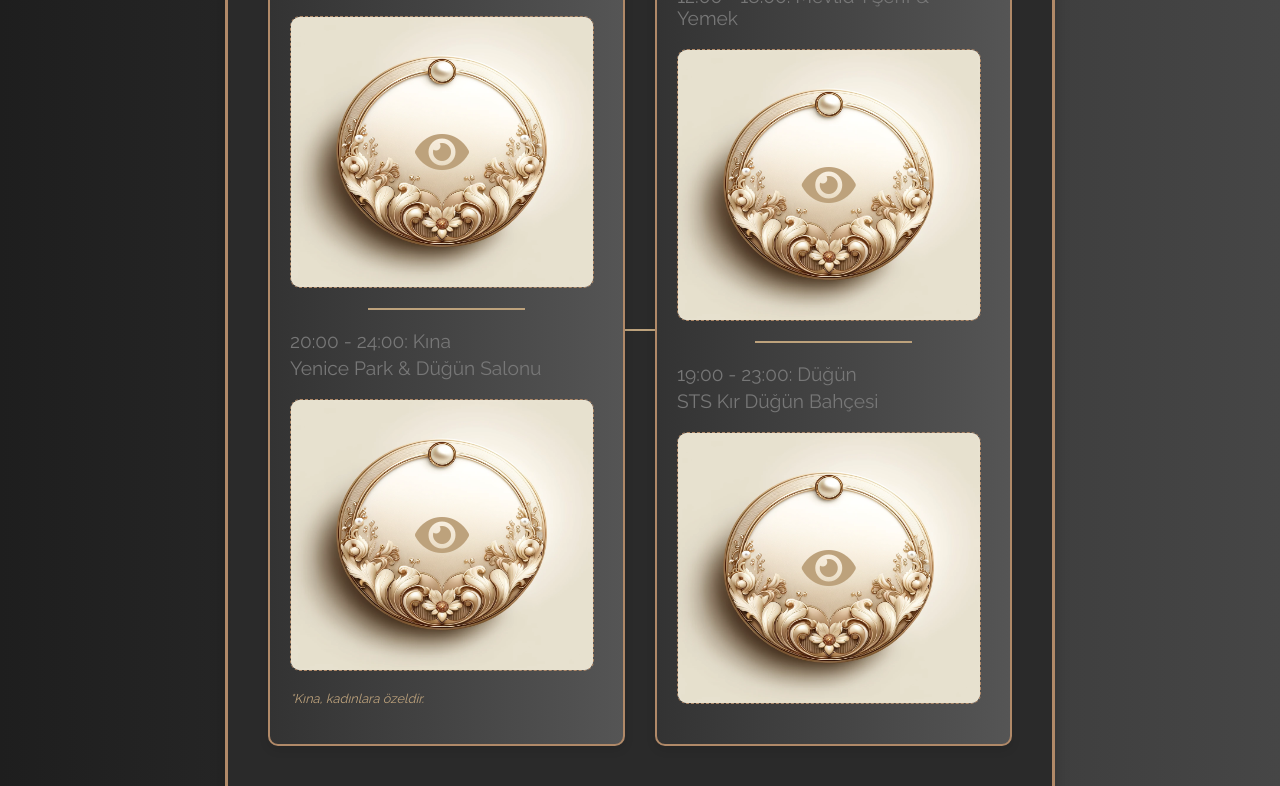
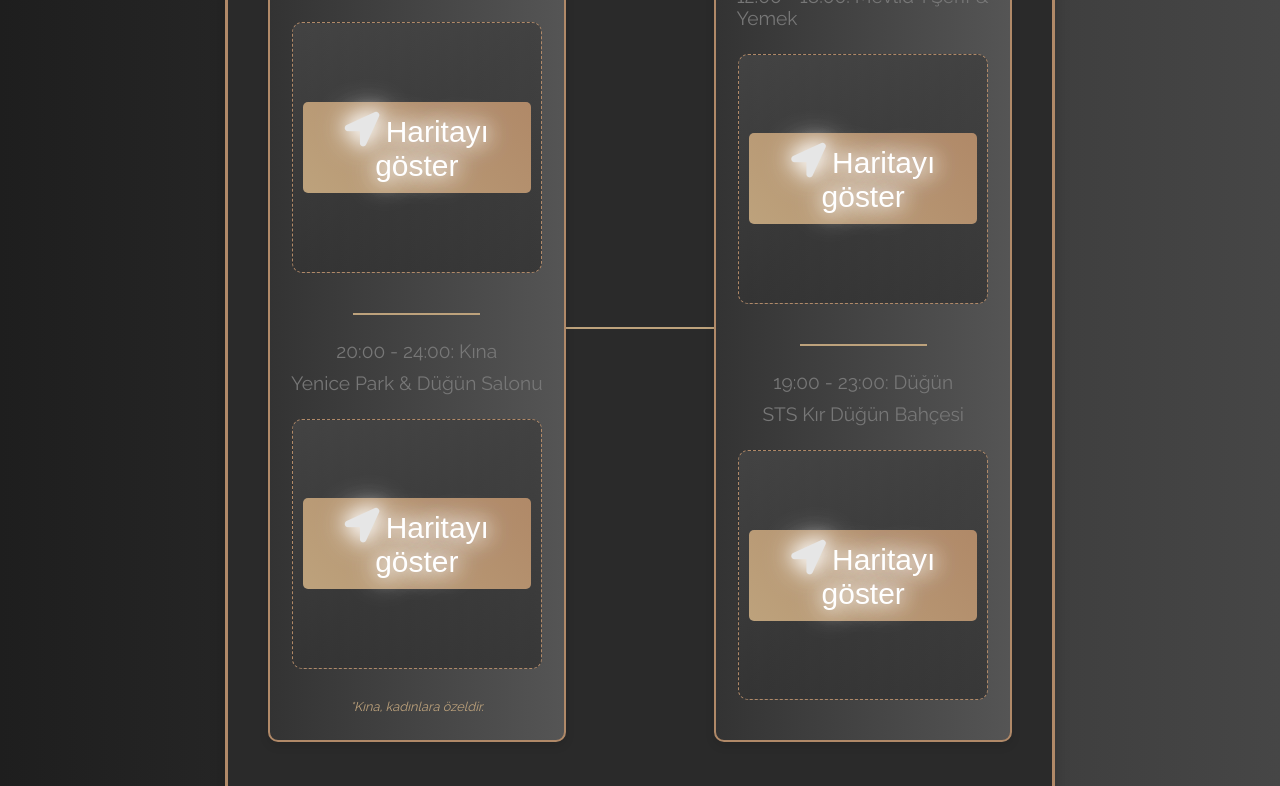
Before and after one commit to umitaltintas/wedding, a plain HTML site: page index.html in a window 1280 px wide. Shown: the part 393-1179 px from the top of the page. Drawn offline with Linux system fonts and the light colour scheme.

Commit message:
Update height of map area for better visibility

```diff
--- a/index.html
+++ b/index.html
@@ -132,7 +132,11 @@
         }
 
         .timeline-item {
-            width: 48%;
+            width: 40%;
+            display: flex;
+            flex-direction: column;
+            align-items: center;
+            justify-content: center;
             box-sizing: border-box;
             background: linear-gradient(90deg, rgba(249, 249, 249, 1) 0%, rgba(215, 215, 215, 1) 100%);
             padding: 20px;
@@ -160,70 +164,70 @@
             font-size: 1.2em;
         }
 
+        .dark-mode .map-area {
+            border: 1px dashed #b08968;
+            background: linear-gradient(135deg, rgba(80, 80, 80, 0.5) 0%, rgba(50, 50, 50, 0.5) 50%, rgba(30, 30, 30, 0.5) 100%);
+            color: #e6e6e6;
+            animation: shine 2s infinite alternate;
+            font-size: 1.2em;
+        }
+
         .map-area {
-            text-align: center;
             margin: 20px 0;
             margin-right: 0;
             border: 1px dashed #bda27c;
             padding: 10px;
             width: 90%;
-            height: 250px;
+            aspect-ratio: 1 / 1;
             display: flex;
+            justify-content: center;
             align-items: center;
-            justify-content: center;
-            position: relative;
             z-index: 10;
-            background-color: #f0f0f0;
+            color: #4a4a4a;
             border-radius: 10px;
-            background-image: url('assets/map-bg.webp');
-            background-position: center;
-            background-repeat: no-repeat;
-            background-clip: padding-box;
-            background-size: 100% 100%;
-
+            background: linear-gradient(135deg, rgba(240, 240, 240, 0.5) 0%, rgba(220, 220, 220, 0.5) 50%, rgba(200, 200, 200, 0.5) 100%);
+            background-blend-mode: overlay;
+            animation: shine 2s infinite alternate;
+            font-size: 1.2em;
         }
 
-        .map-area img {
-            max-width: 100%;
-            max-height: 100%;
-            object-fit: cover;
+        .load-map-btn {
+            background: linear-gradient(45deg, #bda27c, #b08968);
+            color: #fff;
+            border: none;
+            border-radius: 5px;
+            cursor: pointer;
+            font-size: 1.2em;
+            transition: background-color 0.3s ease, transform 0.3s ease;
+            padding: 10px 20px;
+            animation: shine 2s infinite alternate;
+        }
+
+        .load-map-btn:hover {
+            background: linear-gradient(45deg, #cc9966, #a87e5d);
+            transform: scale(1.1);
         }
 
 
-
-        .load-map-btn {
-            padding: 10px 20px;
-            background-color: transparent;
-            color: white;
-            border: none;
-            border-radius: 5px;
-            cursor: pointer;
-            font-size: 1em;
-            transition: background-color 0.3s ease;
-
+        .fa-location-arrow {
+            color: #ffffff;
+            font-size: 1.5em;
+            animation: shine 2s infinite alternate;
         }
 
-        .fa-eye {
-            font-size: xxx-large;
-            color: #bda27c;
-
+        .dark-mode .fa-location-arrow {
+            color: #e6e6e6;
+            font-size: 1.5em;
+            animation: shine 2s infinite alternate;
         }
 
-        .fa-eye:hover {
-            color: #b08968;
-            text-shadow:
-                0 0 5px #b08968,
-                0 0 20px #b08968;
-
-        }
-
-
-
-        .divider {
-            width: 50%;
-            height: 2px;
-            background: #bda27c;
-            margin: 20px auto;
+        @keyframes shine {
+            0% {
+                text-shadow: 0 0 5px rgba(255, 255, 255, 0.5), 0 0 10px rgba(255, 255, 255, 0.5), 0 0 15px rgba(255, 255, 255, 0.5);
+            }
+            100% {
+                text-shadow: 0 0 20px rgba(255, 255, 255, 1), 0 0 30px rgba(255, 255, 255, 1), 0 0 40px rgba(255, 255, 255, 1);
+            }
         }
 
         @media (max-width: 768px) {
@@ -239,7 +243,35 @@
             .horizontal-line {
                 display: none;
             }
+
+            h1 {
+                font-size: 3em;
+            }
+
+            h2 {
+                font-size: 1.2em;
+            }
+
+            .load-map-btn {
+                font-size: 0.9em;
+                padding: 8px 16px;
+            }
+
+            .fa-location-arrow {
+                font-size: 1.2em;
+            }
         }
+
+
+
+        .divider {
+            width: 50%;
+            height: 2px;
+            background: #bda27c;
+            margin: 20px auto;
+        }
+
+
 
         .contact-groups {
             display: flex;
@@ -317,6 +349,11 @@
             background: #bda27c;
             z-index: 0;
         }
+
+        .eye-button-container {
+            font-size: 1.3em;
+
+        }
     </style>
 </head>
 
@@ -338,7 +375,7 @@
                 <p class="time1"></p>
                 <div class="map-area map1">
                     <button class="load-map-btn">
-                        <i class="fas fa-solid fa-eye"></i>
+                        <i class="fas fa-solid fa-location-arrow"></i> <span class="eye-button-container">Haritayı göster</span>
                     </button>
                 </div>
                 <div class="divider"></div>
@@ -347,11 +384,13 @@
 
                 <div class="map-area map2">
                     <button class="load-map-btn">
-                        <i class="fas fa-solid fa-eye"></i>
+                        <i class="fas fa-solid fa-location-arrow"></i> <span class="eye-button-container">Haritayı göster</span>
                     </button>
+
+
                 </div>
                 <p style="font-style: italic; font-size: 0.8em; color: #bda27c; margin-top: 10px;"><em>*Kına, kadınlara
-                    özeldir.</em></p>
+                        özeldir.</em></p>
             </div>
             <div class="horizontal-line"></div>
             <div class="timeline-item" data-date="26 Haziran - Çarşamba"
@@ -367,7 +406,7 @@
                 <p class="time1"></p>
                 <div class="map-area map1">
                     <button class="load-map-btn">
-                        <i class="fas fa-solid fa-eye"></i>
+                        <i class="fas fa-solid fa-location-arrow"></i> <span class="eye-button-container">Haritayı göster</span>
                     </button>
                 </div>
                 <div class="divider"></div>
@@ -375,20 +414,20 @@
                 <p class="place"></p>
                 <div class="map-area map2">
                     <button class="load-map-btn">
-                        <i class="fas fa-solid fa-eye"></i>
+                        <i class="fas fa-solid fa-location-arrow"></i> <span class="eye-button-container">Haritayı göster</span>
                     </button>
                 </div>
             </div>
         </div>
         <h3>İletişim</h3>
         <div class="contact-groups">
-            <div class="contact-group" data-name="Mehmet İnal" data-phone="+905353763642">
+            <div class="contact-group" data-name="Mehmet İnal" data-phone="05353763642">
                 <div class="person">
                     <p class="name"></p>
                     <p><i class="fas fa-phone"></i>Telefon: <a class="phone-link" href=""></a></p>
                 </div>
             </div>
-            <div class="contact-group" data-name="Halil Altıntaş" data-phone="+905389899394">
+            <div class="contact-group" data-name="Halil Altıntaş" data-phone="05389899394">
                 <div class="person">
                     <p class="name"></p>
                     <p><i class="fas fa-phone"></i>Telefon: <a class="phone-link" href=""></a></p>
```
